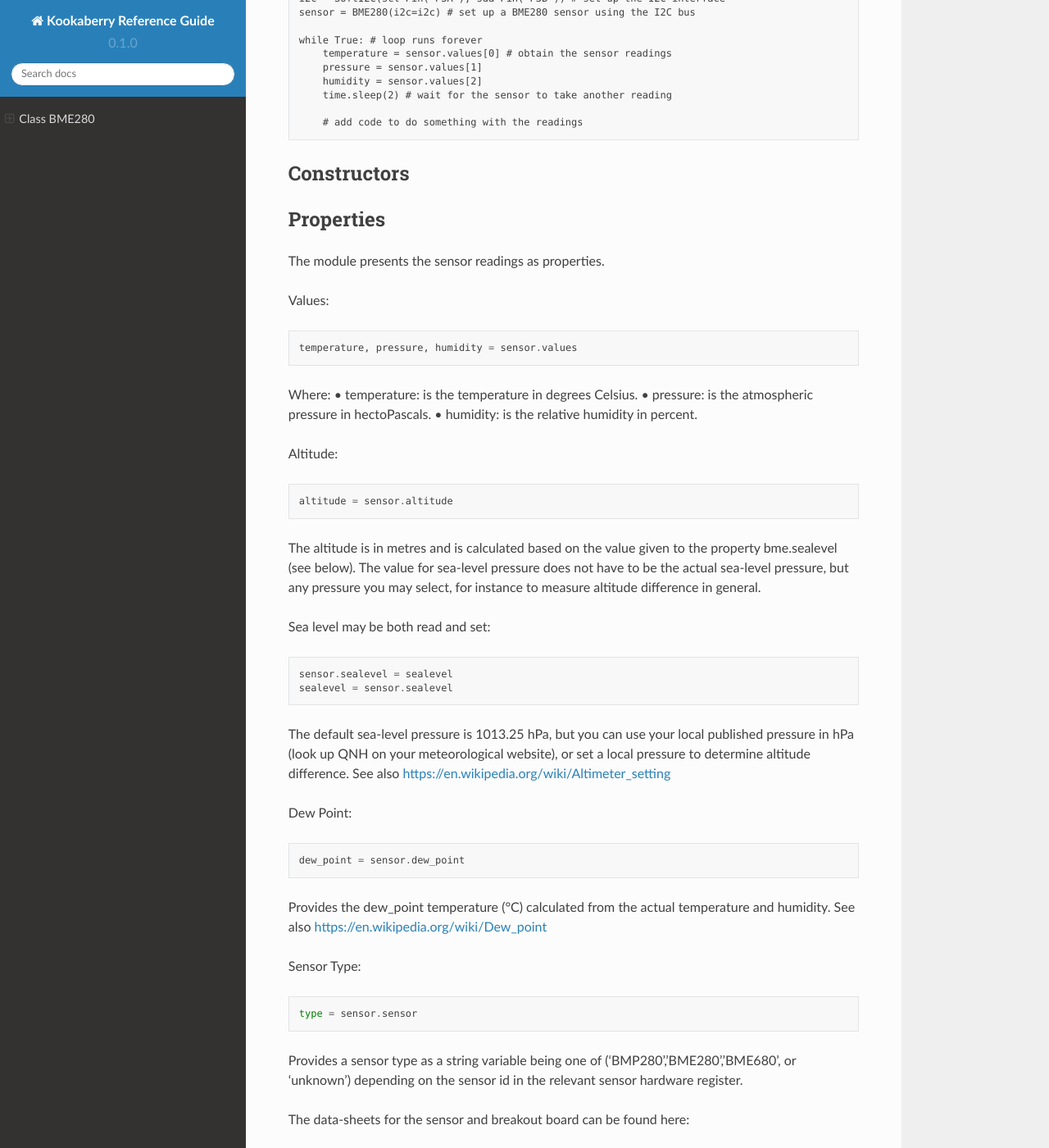
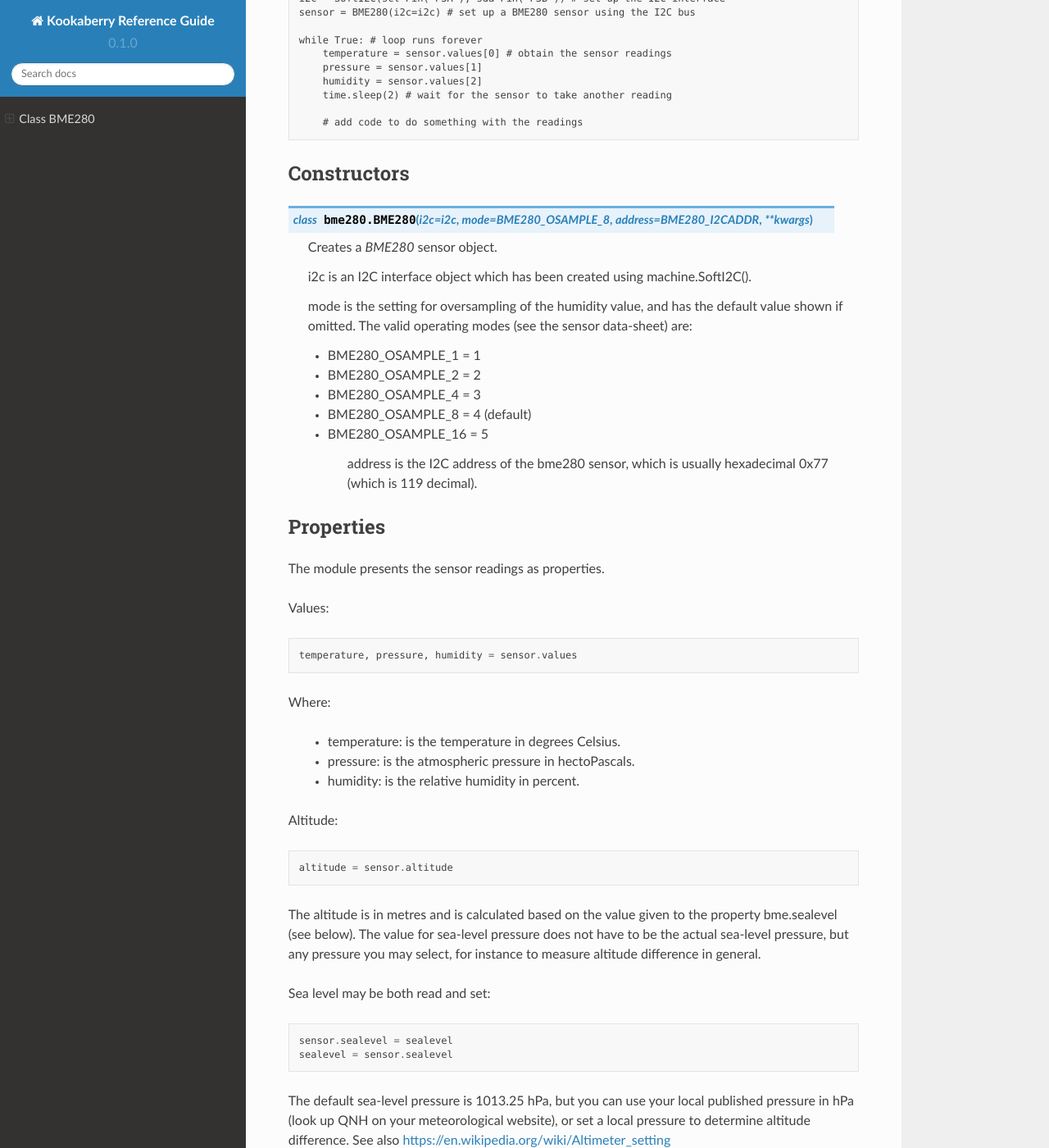
Before and after one commit to TDStrasser/Kookaberry-Reference-Guide, a Sphinx documentation site: the page built from docs/source/bme280.rst, in a window 1280 px wide and 1400 px high, scrolled down 497 px. Shown: the whole window at 82% size. Built offline with Sphinx 7.4.7 and the Read the Docs theme 2.0.0, drawn with Linux system fonts in a browser that asks for light colours; pages that are not in the unit, such as notebooks, are missing from menus; some of the changed lines change nothing that is shown.

Commit message:
Minor formatting edits

```diff
--- a/docs/source/bme280.rst
+++ b/docs/source/bme280.rst
@@ -28,9 +28,7 @@ Example usage::
 Constructors
 ------------
 
-.. class::
-
-    bme280.BME280(i2c=i2c, mode=BME280_OSAMPLE_8, address=BME280_I2CADDR, **kwargs)
+.. class:: bme280.BME280(i2c=i2c, mode=BME280_OSAMPLE_8, address=BME280_I2CADDR, **kwargs)
 
     Creates a *BME280* sensor object.
 
@@ -58,9 +56,10 @@ Values::
     temperature, pressure, humidity = sensor.values
 
 Where:
-•	temperature: is the temperature in degrees Celsius.
-•	pressure: is the atmospheric pressure in hectoPascals.
-•	humidity: is the relative humidity in percent.
+
+  -	temperature: is the temperature in degrees Celsius.
+  -	pressure: is the atmospheric pressure in hectoPascals.
+  -	humidity: is the relative humidity in percent.
 
 Altitude::
 
--- a/docs/source/neopixel.rst
+++ b/docs/source/neopixel.rst
@@ -47,9 +47,7 @@ Example usage::
 Constructors
 ------------
 
-.. class::
-
-   kooka.NeoPixel(pin, pixels_in_array)
+.. class:: kooka.NeoPixel(pin, pixels_in_array)
 
    Creates a *neopixel* object.
 
```
